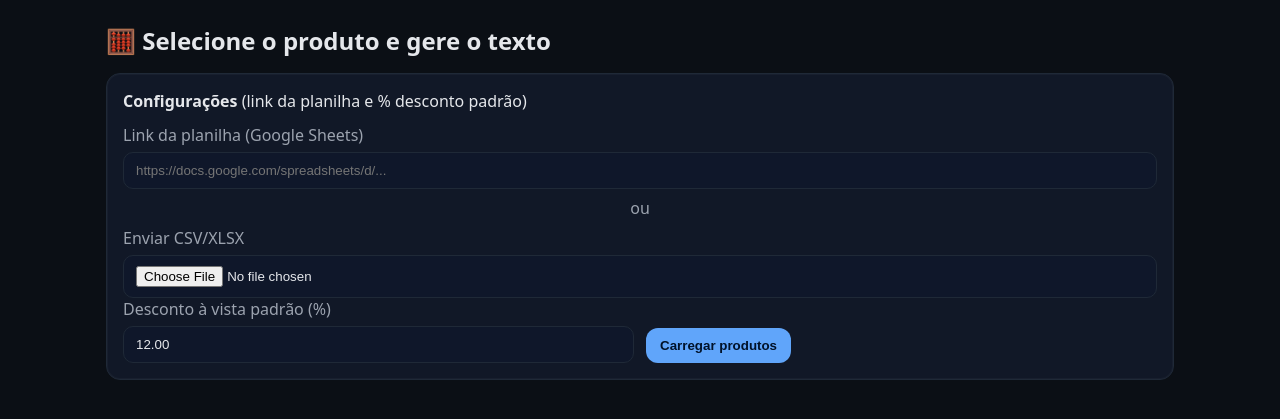
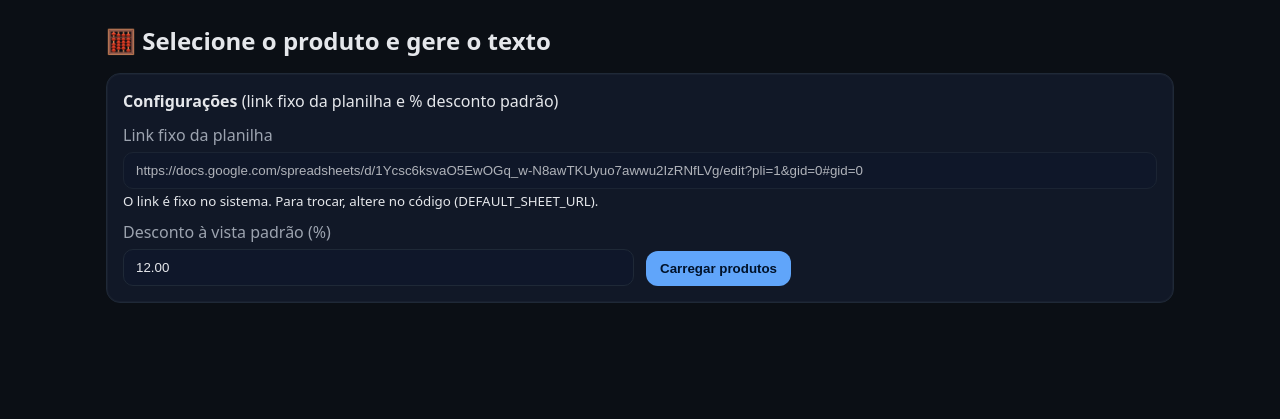
Before and after one commit to odlagro/apoiov, a Flask app: page / in a window 1280 px wide. Shown: the top 419 px of the page. Run offline with Flask 3, Linux system fonts and the light colour scheme.

Commit message:
Atualiza para v6 (link fixo da planilha)

```diff
--- a/app.py
+++ b/app.py
@@ -1,49 +1,42 @@
-# app.py (v5)
-import os, io, re, json
+# app.py (v6 - link fixo)
+import os, re, json
 from decimal import Decimal, ROUND_HALF_UP
 from urllib.parse import urlparse, parse_qs
+import pandas as pd
 
-from flask import Flask, render_template, request, redirect, url_for, flash
+from flask import Flask, render_template, request, flash
 from werkzeug.utils import secure_filename
-import pandas as pd
 
 app = Flask(__name__)
 app.secret_key = os.environ.get("SECRET_KEY", "dev-secret-key")
 UPLOAD_FOLDER = os.path.join(os.path.dirname(__file__), "uploads")
 os.makedirs(UPLOAD_FOLDER, exist_ok=True)
 
-# -------- Config (pode alterar por env ou querystring) --------
-DEFAULT_SHEET_URL = os.environ.get("DEFAULT_SHEET_URL", "")
+# ---- CONFIG: link fixo da planilha ----
+DEFAULT_SHEET_URL = "https://docs.google.com/spreadsheets/d/1Ycsc6ksvaO5EwOGq_w-N8awTKUyuo7awwu2IzRNfLVg/edit?pli=1&gid=0#gid=0"
 DEFAULT_DESCONTO = float(os.environ.get("DEFAULT_DESCONTO", 12.0))
-# --------------------------------------------------------------
+# ---------------------------------------
 
 ALLOWED_EXTENSIONS = {"csv", "xlsx", "xls"}
 
-def allowed_file(filename: str) -> bool:
-    return "." in filename and filename.rsplit(".", 1)[1].lower() in ALLOWED_EXTENSIONS
-
 def to_gsheet_export(url: str):
-    """Retorna (csv_url, xlsx_url) preservando gid."""
     if not url:
         return url, url
-    try:
-        parsed = urlparse(url)
-        if "docs.google.com" in parsed.netloc and "/spreadsheets" in parsed.path:
-            m = re.search(r"/spreadsheets/d/([a-zA-Z0-9\-_]+)", parsed.path)
-            gid = None
-            if parsed.fragment:
-                m_gid = re.search(r"gid=(\d+)", parsed.fragment)
-                if m_gid: gid = m_gid.group(1)
-            if gid is None:
-                gid = parse_qs(parsed.query).get("gid", [None])[0]
-            if m:
-                doc_id = m.group(1)
-                base = f"https://docs.google.com/spreadsheets/d/{doc_id}/export"
-                csv_url = f"{base}?format=csv" + (f"&gid={gid}" if gid else "")
-                xlsx_url = f"{base}?format=xlsx" + (f"&gid={gid}" if gid else "")
-                return csv_url, xlsx_url
-    except Exception:
-        pass
+    parsed = urlparse(url)
+    if "docs.google.com" in parsed.netloc and "/spreadsheets" in parsed.path:
+        m = re.search(r"/spreadsheets/d/([a-zA-Z0-9\-_]+)", parsed.path)
+        gid = None
+        if parsed.fragment:
+            m_gid = re.search(r"gid=(\d+)", parsed.fragment)
+            if m_gid: gid = m_gid.group(1)
+        if gid is None:
+            gid = parse_qs(parsed.query).get("gid", [None])[0]
+        if m:
+            doc_id = m.group(1)
+            base = f"https://docs.google.com/spreadsheets/d/{doc_id}/export"
+            csv_url = f"{base}?format=csv" + (f"&gid={gid}" if gid else "")
+            xlsx_url = f"{base}?format=xlsx" + (f"&gid={gid}" if gid else "")
+            return csv_url, xlsx_url
     return url, url
 
 def brl(value: Decimal) -> str:
@@ -51,6 +44,7 @@ def brl(value: Decimal) -> str:
         value = Decimal(str(value))
     value = value.quantize(Decimal("0.01"), rounding=ROUND_HALF_UP)
     int_part, frac_part = f"{value:.2f}".split(".")
+    # separar milhares com '.' e decimais com ','
     int_part_with_sep = ""
     while len(int_part) > 3:
         int_part_with_sep = "." + int_part[-3:] + int_part_with_sep
@@ -68,54 +62,40 @@ def parse_price(v):
     except: return None
 
 def try_header_scan(reader_func):
-    """Tenta detectar a linha de cabeçalhos (útil para planilha com título)"""
     raw = reader_func(header=None)
-    for i in range(min(15, len(raw))):
+    for i in range(min(20, len(raw))):
         row = raw.iloc[i].fillna("").astype(str).str.strip().str.upper().tolist()
-        if ("CÓDIGO" in row or "CODIGO" in row) and "MODELO" in row and ("A VISTA" in row or "À VISTA" in row or "AVISTA" in row) and "CARTÃO" in row or "CARTAO" in row:
+        if "MODELO" in row and ("CARTÃO" in row or "CARTAO" in row):
             headers = raw.iloc[i].tolist()
             df = raw.iloc[i+1:].copy()
             df.columns = headers
             return df
     return None
 
-def load_sheet_exact(sheet_url: str=None, upload_file=None):
-    """Lê a planilha e retorna registros com colunas exatas: MODELO (produto), CARTÃO (preço_cartao)."""
+def load_sheet_exact(sheet_url: str):
+    # lê CSV primeiro (mais robusto), depois XLSX
+    csv_u, xlsx_u = to_gsheet_export(sheet_url.strip())
     df = None
-    if sheet_url:
-        csv_u, xlsx_u = to_gsheet_export(sheet_url.strip())
-        tried = []
-        for candidate, reader in [(csv_u, pd.read_csv), (xlsx_u, pd.read_excel), (sheet_url.strip(), pd.read_csv)]:
-            if not candidate: continue
-            try:
-                df = reader(candidate)
-                break
-            except Exception as e:
-                tried.append((candidate, str(e)))
-                df = None
-        if df is None:
-            raise ValueError("Falha ao ler a planilha online. Confirme o compartilhamento.")
-    elif upload_file and upload_file.filename:
-        fn = secure_filename(upload_file.filename)
-        if not allowed_file(fn):
-            raise ValueError("Arquivo não suportado. Envie CSV/XLSX.")
-        path = os.path.join(UPLOAD_FOLDER, fn)
-        upload_file.save(path)
-        ext = fn.rsplit(".", 1)[1].lower()
-        reader = pd.read_excel if ext in ("xlsx", "xls") else pd.read_csv
-        df = reader(path)
-    else:
-        return []
+    errors = []
+    for candidate, reader in [(csv_u, pd.read_csv), (xlsx_u, pd.read_excel), (sheet_url.strip(), pd.read_csv)]:
+        if not candidate: continue
+        try:
+            df = reader(candidate)
+            break
+        except Exception as e:
+            errors.append(str(e))
+            df = None
+    if df is None:
+        raise ValueError("Falha ao ler a planilha online. Verifique o compartilhamento.\n" + "\n".join(errors[-2:]))
 
-    # Se as colunas não aparecerem, tentar escanear cabeçalho
+    # tentar detectar cabeçalho se necessário
     cols_upper = [str(c).strip().upper() for c in df.columns]
-    required = ["MODELO", "CARTÃO", "CARTAO"]
-    if not ("MODELO" in cols_upper and ("CARTÃO" in cols_upper or "CARTAO" in cols_upper)):
-        df_scan = try_header_scan(lambda **kw: pd.read_csv(csv_u, **kw) if sheet_url else (pd.read_excel if ext in ("xlsx","xls") else pd.read_csv)(path, **kw))
-        if df_scan is not None:
-            df = df_scan
+    if not ("MODELO" in cols_upper and (("CARTÃO" in cols_upper) or ("CARTAO" in cols_upper))):
+        scanned = try_header_scan(lambda **kw: pd.read_csv(csv_u, **kw))
+        if scanned is not None:
+            df = scanned
 
-    # Normalizar nomes
+    # normalizar nomes
     rename_map = {}
     for c in df.columns:
         u = str(c).strip().upper()
@@ -127,37 +107,30 @@ def load_sheet_exact(sheet_url: str=None, upload_file=None):
             rename_map[c] = "AvistaSheet"
     df = df.rename(columns=rename_map)
 
+    # fallback final
     if "Produto" not in df.columns or "PrecoCartao" not in df.columns:
-        # última tentativa: procurar por substring
-        prod_col = None
-        cart_col = None
+        prod_col = None; cart_col = None
         for c in df.columns:
             u = str(c).upper()
-            if "MODELO" in u and prod_col is None: prod_col = c
-            if ("CART" in u) and cart_col is None: cart_col = c
+            if (prod_col is None) and ("MODELO" in u): prod_col = c
+            if (cart_col is None) and ("CART" in u): cart_col = c
         if prod_col and cart_col:
             df = df.rename(columns={prod_col: "Produto", cart_col: "PrecoCartao"})
         else:
-            raise ValueError("Não encontrei as colunas necessárias: MODELO (Produto) e CARTÃO (Preço cartão).")
+            raise ValueError("Não encontrei MODELO (Produto) e CARTÃO (Preço cartão).")
 
-    # Converter preços
+    # converter e filtrar
     df["PrecoCartaoNum"] = df["PrecoCartao"].apply(parse_price)
     df = df.dropna(subset=["PrecoCartaoNum"])
-
-    # Filtrar linhas vazias ou cabeçalhos repetidos
     df = df[df["Produto"].astype(str).str.strip().str.upper().ne("MODELO")]
     df = df[df["Produto"].astype(str).str.strip().str.upper().ne("CÓDIGO")]
     df = df[df["Produto"].astype(str).str.strip().str.len() > 0]
 
-    # Montar lista
-    rows = [{"produto": str(r["Produto"]).strip(),
-             "preco_cartao": float(r["PrecoCartaoNum"])}
-            for _, r in df.iterrows()]
+    rows = [{"produto": str(r["Produto"]).strip(), "preco_cartao": float(r["PrecoCartaoNum"])} for _, r in df.iterrows()]
     return rows
 
 @app.route("/", methods=["GET", "POST"])
 def home():
-    sheet_param = request.args.get("sheet", "").strip() or DEFAULT_SHEET_URL
     desconto_param = request.args.get("desconto", "")
     try:
         desconto_default = float(desconto_param.replace(",", ".")) if desconto_param else DEFAULT_DESCONTO
@@ -168,33 +141,26 @@ def home():
     if request.method == "POST":
         action = request.form.get("action")
         if action == "carregar":
-            sheet_url = request.form.get("sheet_url", "").strip()
             desconto_padrao = request.form.get("desconto_padrao", str(desconto_default)).strip()
             try:
                 desconto_default = float(desconto_padrao.replace(",", "."))
             except:
                 pass
             try:
-                rows = load_sheet_exact(sheet_url, request.files.get("file"))
+                rows = load_sheet_exact(DEFAULT_SHEET_URL)
                 if not rows:
-                    flash("Nenhum produto encontrado. Confira se a planilha tem MODELO e CARTÃO e se está pública.", "error")
+                    flash("Nenhum produto encontrado. Verifique a planilha.", "error")
             except Exception as e:
                 flash(str(e), "error")
-            return render_template("index.html", sheet_url=sheet_url, desconto_padrao=desconto_default, rows=rows)
+            return render_template("index.html", sheet_url=DEFAULT_SHEET_URL, desconto_padrao=desconto_default, rows=rows)
 
         elif action == "calcular":
             desconto_default = float(request.form.get("desconto", desconto_default))
-            item_json = request.form.get("item_json", "{}")
-            data = json.loads(item_json)
+            data = json.loads(request.form.get("item_json", "{}"))
             produto = str(data.get("produto", "Produto"))
             preco_cartao = Decimal(str(data.get("preco_cartao", "0")))
             frete = Decimal(request.form.get("frete", "0").replace(",", "."))
 
-            # Regras:
-            # Avista (padrão) = preco_cartao * (1 - desconto%)
-            # 10x = (preco_cartao + frete) / 10
-            # Total cartão = preco_cartao + frete
-            # Promo PIX = preco_cartao * (1 - desconto%) + frete   (desconto não aplica ao frete)
             desconto = Decimal(str(desconto_default)).quantize(Decimal("0.01"), rounding=ROUND_HALF_UP)
             total_cartao = (preco_cartao + frete).quantize(Decimal("0.01"), rounding=ROUND_HALF_UP)
             parcela_10x = (total_cartao / Decimal("10")).quantize(Decimal("0.01"), rounding=ROUND_HALF_UP)
@@ -213,22 +179,20 @@ def home():
             ]
             msg = "\n".join(lines)
 
-            # Recarregar lista
-            sheet_url_hidden = request.form.get("sheet_url_hidden", "")
             try:
-                rows = load_sheet_exact(sheet_url_hidden)
+                rows = load_sheet_exact(DEFAULT_SHEET_URL)
             except Exception:
                 rows = []
 
             return render_template("index.html",
-                                   sheet_url=sheet_url_hidden,
+                                   sheet_url=DEFAULT_SHEET_URL,
                                    desconto_padrao=float(desconto),
                                    rows=rows,
                                    generated_text=msg,
                                    frete=float(frete))
 
     # GET
-    return render_template("index.html", sheet_url=sheet_param, desconto_padrao=desconto_default, rows=rows)
+    return render_template("index.html", sheet_url=DEFAULT_SHEET_URL, desconto_padrao=desconto_default, rows=rows)
 
 if __name__ == "__main__":
     app.run(host="0.0.0.0", port=5000, debug=True)
--- a/templates/index.html
+++ b/templates/index.html
@@ -29,15 +29,13 @@
     {% endwith %}
 
     <details class="card" {% if not rows %}open{% endif %}>
-      <summary><b>Configurações</b> (link da planilha e % desconto padrão)</summary>
+      <summary><b>Configurações</b> (link fixo da planilha e % desconto padrão)</summary>
       <form action="{{ url_for('home') }}" method="POST" enctype="multipart/form-data" style="margin-top:12px;">
         <input type="hidden" name="action" value="carregar">
-        <label for="sheet_url">Link da planilha (Google Sheets)</label>
-        <input type="url" id="sheet_url" name="sheet_url" placeholder="https://docs.google.com/spreadsheets/d/..." value="{{ sheet_url or '' }}">
-        <div class="divider">ou</div>
-        <label for="file">Enviar CSV/XLSX</label>
-        <input type="file" id="file" name="file" accept=".csv,.xlsx,.xls" />
-        <div class="grid">
+        <label>Link fixo da planilha</label>
+        <input type="url" value="{{ sheet_url }}" readonly style="opacity:0.75;">
+        <small>O link é fixo no sistema. Para trocar, altere no código (DEFAULT_SHEET_URL).</small>
+        <div class="grid" style="margin-top:10px;">
           <div>
             <label for="desconto_padrao">Desconto à vista padrão (%)</label>
             <input type="number" step="0.01" id="desconto_padrao" name="desconto_padrao" value="{{ '%.2f'|format(desconto_padrao or 12.0) }}">
@@ -52,7 +50,6 @@
     {% if rows and rows|length > 0 %}
       <form action="{{ url_for('home') }}" method="POST" class="card">
         <input type="hidden" name="action" value="calcular">
-        <input type="hidden" name="sheet_url_hidden" value="{{ sheet_url or '' }}">
         <div class="row header">
           <div></div>
           <div>Produto (MODELO)</div>
```
Also changed, not shown: requirements.txt (line endings or trailing spaces), 1 other file.
